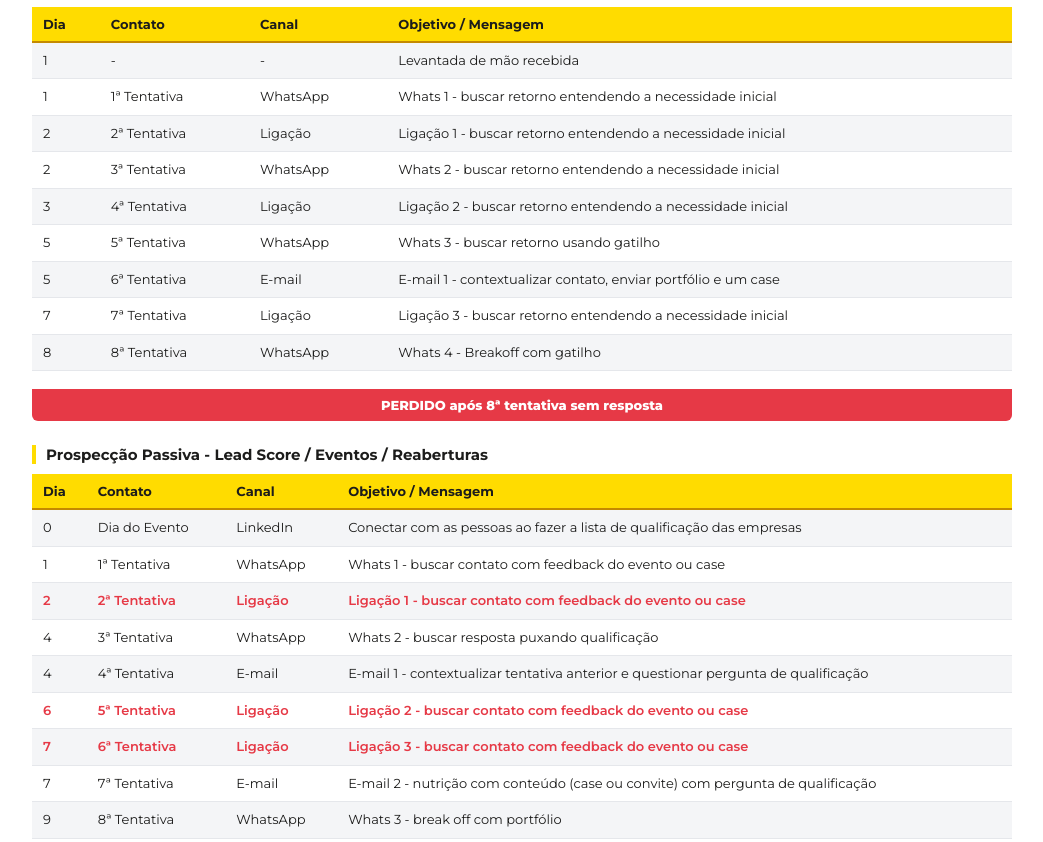
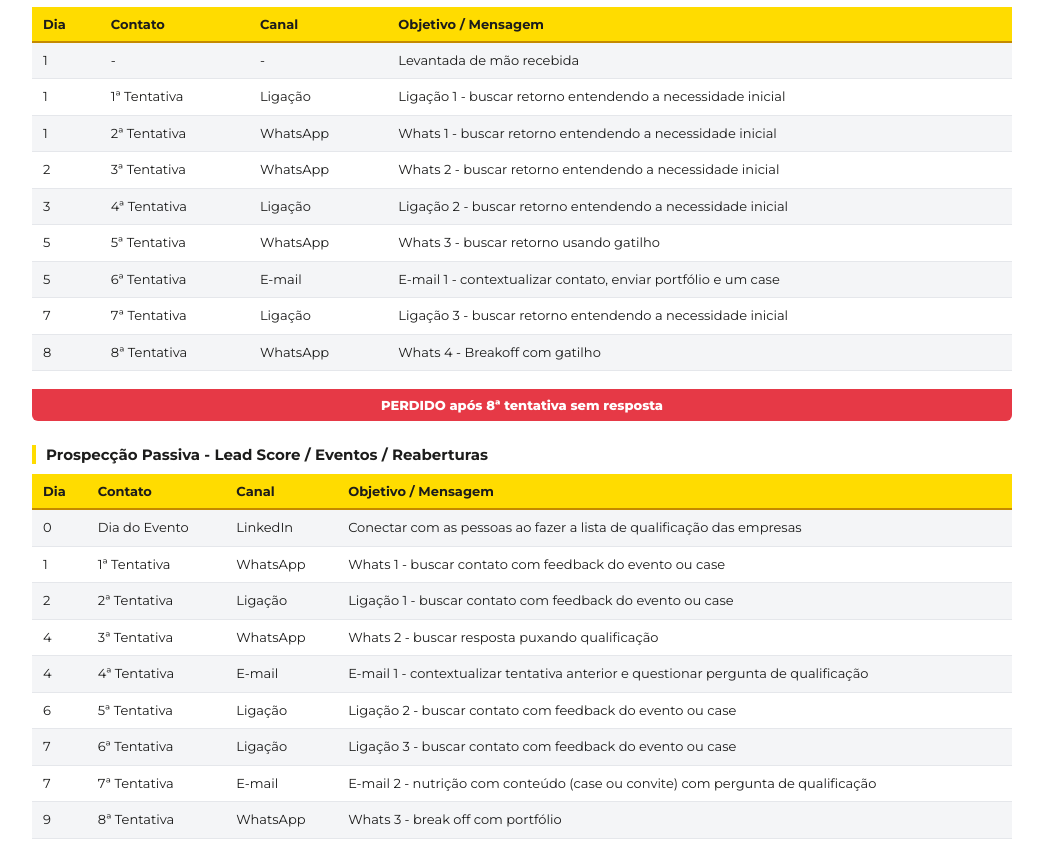
Before and after one commit to mpaulacabral/otus-sdr, a plain HTML site: page Playbook SDR - Otus Engenharia.html in a window 1280 px wide. Shown: the part 4085-4927 px from the top of the page, without its empty margins (118-1161 px from the left). Drawn offline with Linux system fonts and the light colour scheme.

Commit message:
Corrige tabela Inbound e remove texto vermelho em Prospecção Passiva

```diff
--- a/Playbook SDR - Otus Engenharia.html
+++ b/Playbook SDR - Otus Engenharia.html
@@ -379,8 +379,8 @@
 <table>
   <tr><th>Dia</th><th>Contato</th><th>Canal</th><th>Objetivo / Mensagem</th></tr>
   <tr><td>1</td><td>-</td><td>-</td><td>Levantada de mão recebida</td></tr>
-  <tr><td>1</td><td>1ª Tentativa</td><td>WhatsApp</td><td>Whats 1 - buscar retorno entendendo a necessidade inicial</td></tr>
-  <tr><td>2</td><td>2ª Tentativa</td><td>Ligação</td><td>Ligação 1 - buscar retorno entendendo a necessidade inicial</td></tr>
+  <tr><td>1</td><td>1ª Tentativa</td><td>Ligação</td><td>Ligação 1 - buscar retorno entendendo a necessidade inicial</td></tr>
+  <tr><td>1</td><td>2ª Tentativa</td><td>WhatsApp</td><td>Whats 1 - buscar retorno entendendo a necessidade inicial</td></tr>
   <tr><td>2</td><td>3ª Tentativa</td><td>WhatsApp</td><td>Whats 2 - buscar retorno entendendo a necessidade inicial</td></tr>
   <tr><td>3</td><td>4ª Tentativa</td><td>Ligação</td><td>Ligação 2 - buscar retorno entendendo a necessidade inicial</td></tr>
   <tr><td>5</td><td>5ª Tentativa</td><td>WhatsApp</td><td>Whats 3 - buscar retorno usando gatilho</td></tr>
@@ -395,11 +395,11 @@
   <tr><th>Dia</th><th>Contato</th><th>Canal</th><th>Objetivo / Mensagem</th></tr>
   <tr><td>0</td><td>Dia do Evento</td><td>LinkedIn</td><td>Conectar com as pessoas ao fazer a lista de qualificação das empresas</td></tr>
   <tr><td>1</td><td>1ª Tentativa</td><td>WhatsApp</td><td>Whats 1 - buscar contato com feedback do evento ou case</td></tr>
-  <tr class="tr-call"><td>2</td><td>2ª Tentativa</td><td>Ligação</td><td>Ligação 1 - buscar contato com feedback do evento ou case</td></tr>
+  <tr><td>2</td><td>2ª Tentativa</td><td>Ligação</td><td>Ligação 1 - buscar contato com feedback do evento ou case</td></tr>
   <tr><td>4</td><td>3ª Tentativa</td><td>WhatsApp</td><td>Whats 2 - buscar resposta puxando qualificação</td></tr>
   <tr><td>4</td><td>4ª Tentativa</td><td>E-mail</td><td>E-mail 1 - contextualizar tentativa anterior e questionar pergunta de qualificação</td></tr>
-  <tr class="tr-call"><td>6</td><td>5ª Tentativa</td><td>Ligação</td><td>Ligação 2 - buscar contato com feedback do evento ou case</td></tr>
-  <tr class="tr-call"><td>7</td><td>6ª Tentativa</td><td>Ligação</td><td>Ligação 3 - buscar contato com feedback do evento ou case</td></tr>
+  <tr><td>6</td><td>5ª Tentativa</td><td>Ligação</td><td>Ligação 2 - buscar contato com feedback do evento ou case</td></tr>
+  <tr><td>7</td><td>6ª Tentativa</td><td>Ligação</td><td>Ligação 3 - buscar contato com feedback do evento ou case</td></tr>
   <tr><td>7</td><td>7ª Tentativa</td><td>E-mail</td><td>E-mail 2 - nutrição com conteúdo (case ou convite) com pergunta de qualificação</td></tr>
   <tr><td>9</td><td>8ª Tentativa</td><td>WhatsApp</td><td>Whats 3 - break off com portfólio</td></tr>
 </table>
```
